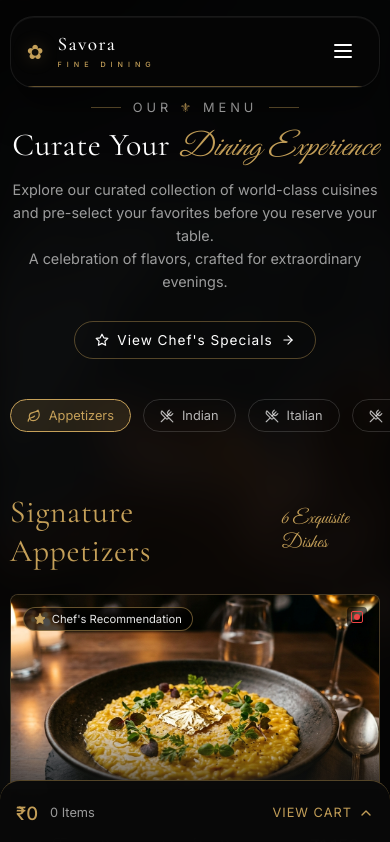
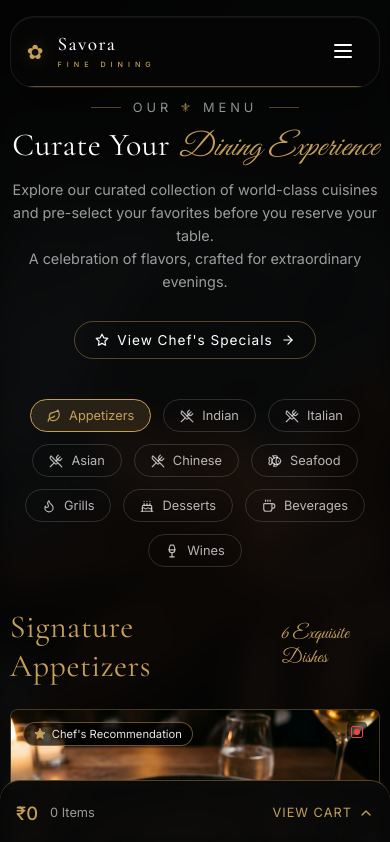
Before and after one commit to rahul4172/Savora, a React (Vite) app: page /menu in a window 390 px wide. Shown: the top 842 px of the page. Built offline with nearby package versions, Linux system fonts and the light colour scheme.

Commit message:
Improve menu tabs mobile UI by removing horizontal scroll and wrapping tabs

```diff
--- a/src/components/MenuExperience.module.css
+++ b/src/components/MenuExperience.module.css
@@ -708,7 +708,13 @@
   .mainTitle { font-size: 2.5rem; }
   .dishGrid { grid-template-columns: 1fr; }
   .featuresGrid { grid-template-columns: 1fr; }
-  .tabsContainer { justify-content: flex-start; padding-left: 20px; padding-right: 20px; margin: 0 -20px; }
+  .tabsContainer {
+    flex-wrap: wrap;
+    justify-content: center;
+    padding: 0;
+    margin: 0;
+    overflow-x: visible;
+  }
 }
 
 @media (max-width: 480px) {
```
